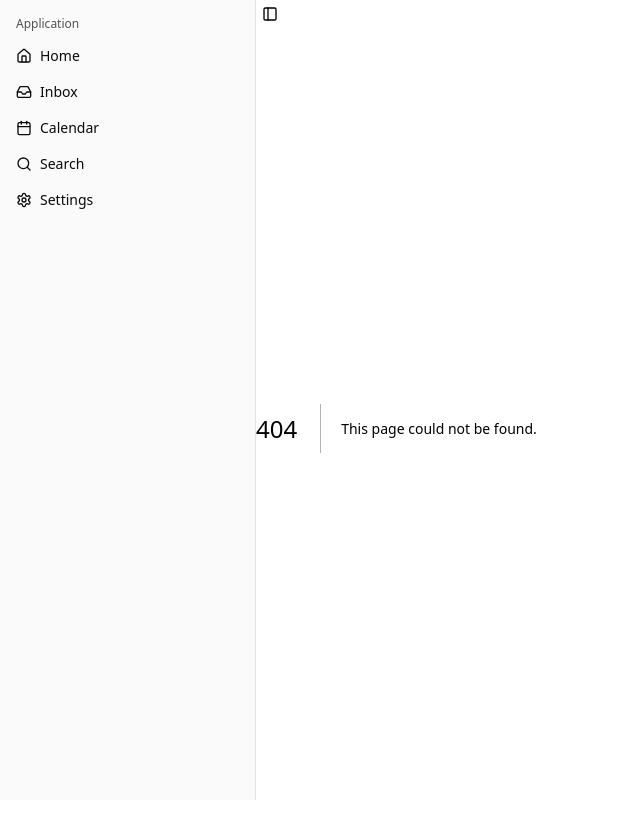
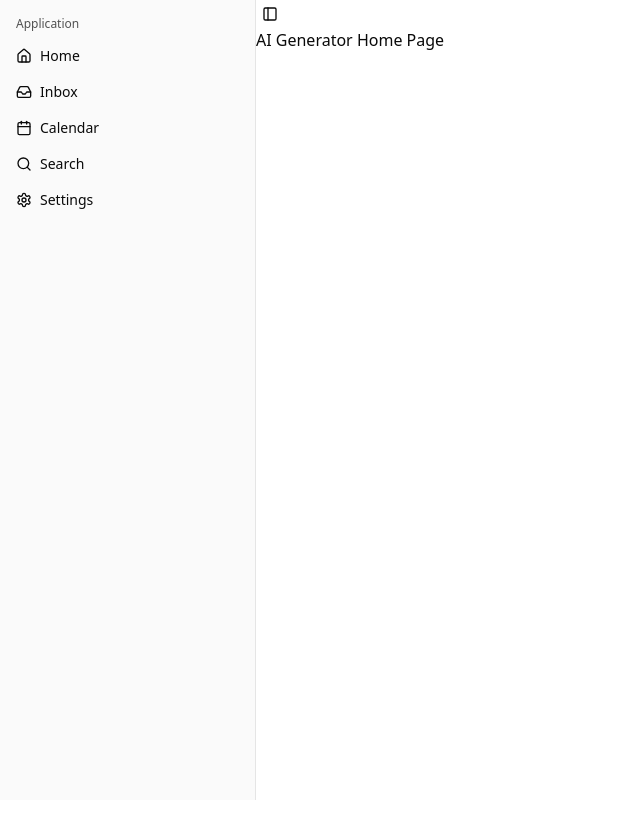
Before and after one commit to Twiggiermaen21/ai_generator_dell_e, a Next.js app: page /login in a window 1280 px wide. Before the commit this address had no page. Shown: the whole page, without its empty margins (0-640 px from the left). After the commit the page ends 800 px from the top, so only its background shows below. Built offline with nearby package versions, Linux system fonts and the light colour scheme.

Commit message:
new page

```diff
--- /dev/null
+++ b/app/login/page.jsx
@@ -0,0 +1,5 @@
+export default function Home() {
+    return (
+        <h1>AI Generator Home Page</h1>
+    )
+}
```
Also changed, not shown: app/layout.jsx (renamed from app/layout.js), app/page.jsx (renamed from app/page.js).
